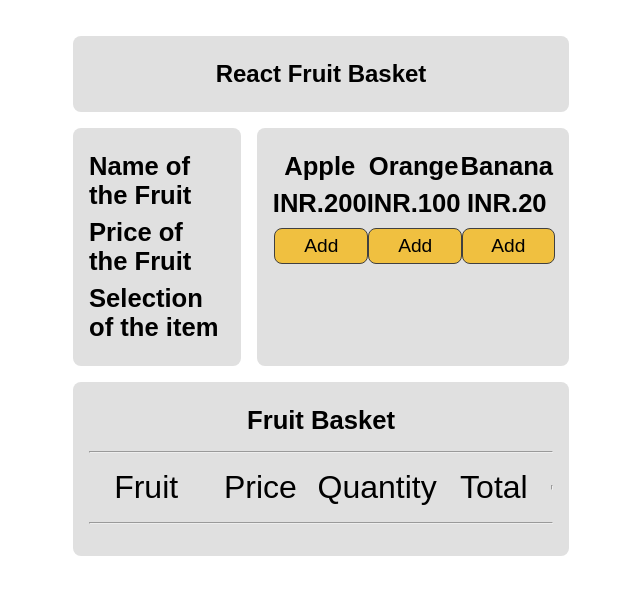
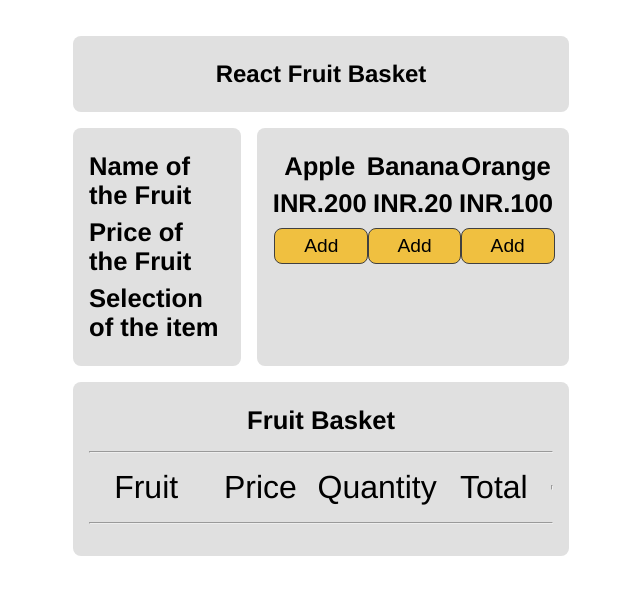
Before and after one commit to Sangi19/fruit-basket, a React (Create React App) app: page / in a window 1280 px wide. Shown: the top 594 px of the page, without its empty margins (327-967 px from the left). Built offline with nearby package versions, Linux system fonts and the light colour scheme.

Commit message:
Base Image

```diff
--- a/src/data.js
+++ b/src/data.js
@@ -6,15 +6,16 @@ const data={
         price: 200,
     },
     {
+        id: '3',
+        name: 'Banana',
+        price: 20,
+    },
+    {
         id: '2',
         name: 'Orange',
         price: 100,
     },
-    {
-        id: '3',
-        name: 'Banana',
-        price: 20,
-    },
+
 ]}
 
 export default data;
--- a/src/index.css
+++ b/src/index.css
@@ -3,7 +3,7 @@
   border-color: khaki;
   width: 40%;
   padding: 0px;
-  font-family: 'Poppins', sans-serif;
+  font-family: Helvetica, Arial, sans-serif;
   position: absolute; /* or absolute */
   top: 20px;
   left: 30%;
```
Also changed, not shown: Images/basic.PNG (added).
